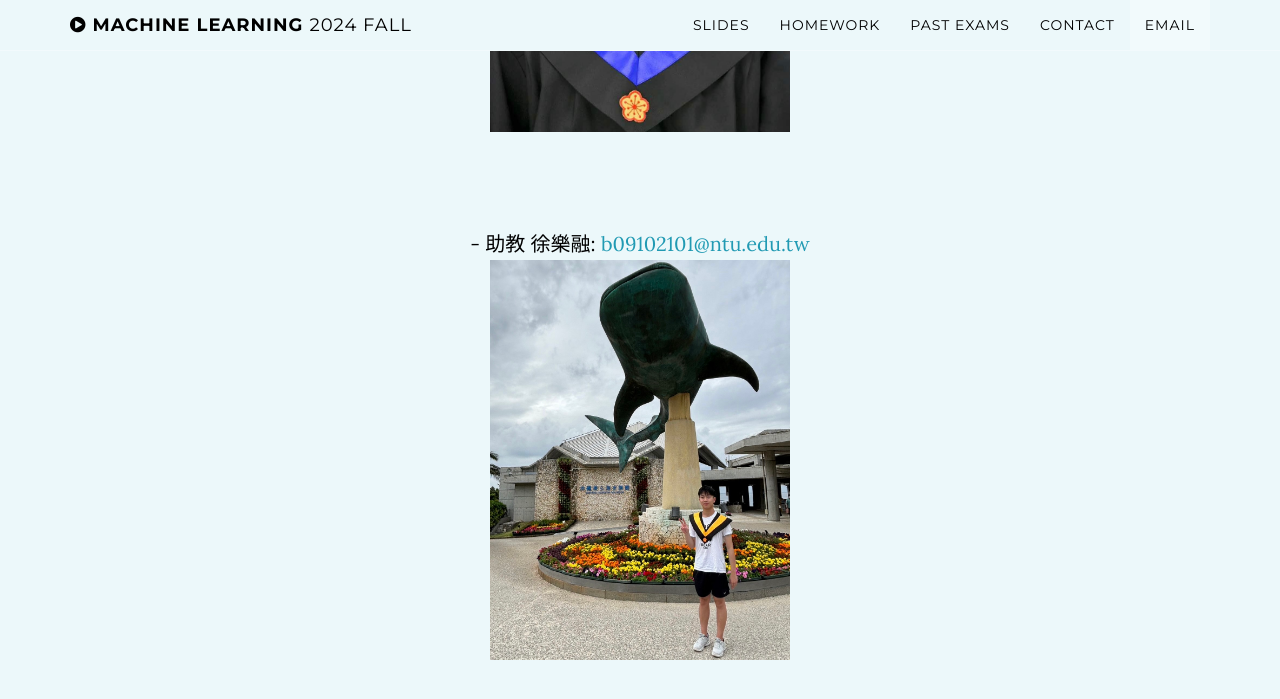
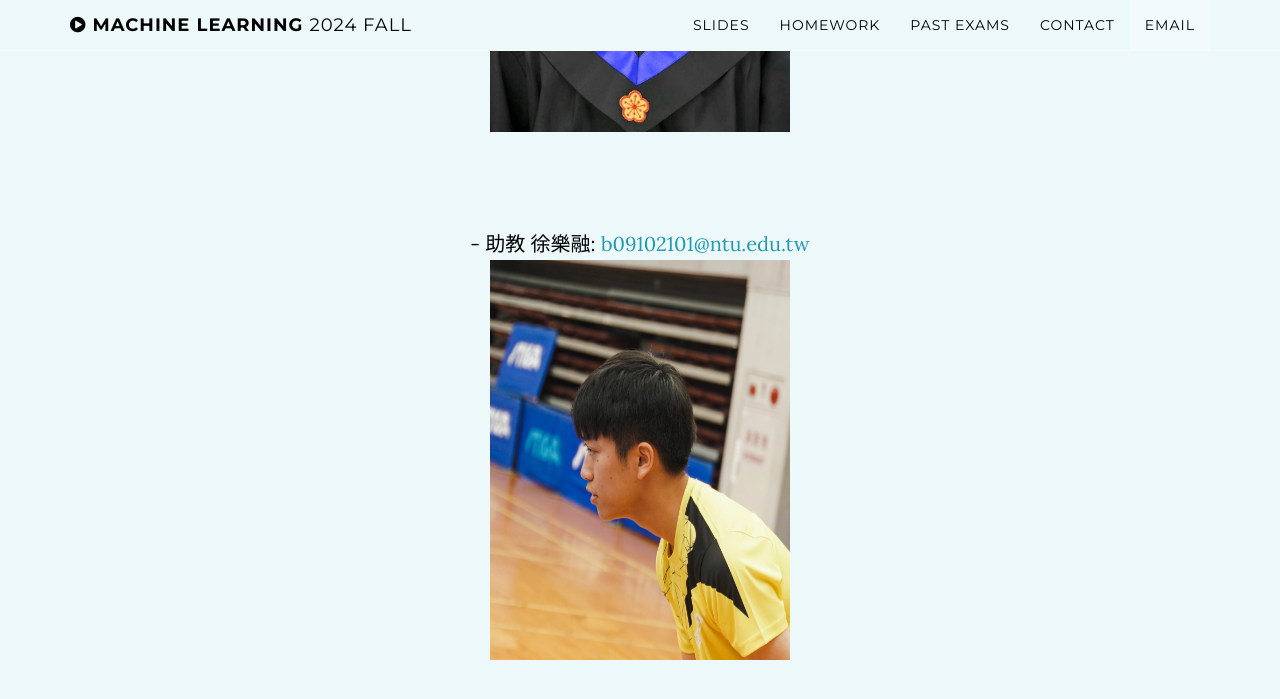
Before and after one commit to ntueemlta2024/ntueemlta2024.github.io, a Jekyll site: the page built from index.html, in a window 1280 px wide and 900 px high, scrolled down 5406 px. Shown: the top 699 px of the window. Built offline with Jekyll 4.4.1, drawn with Linux system fonts in a browser that asks for light colours.

Commit message:
change photo

```diff
--- a/_config.yml
+++ b/_config.yml
@@ -19,7 +19,7 @@ TAs:
     url: https://ntueemlta2024.github.io/img/hsieh.jpg
   - name: 徐樂融
     email: b09102101@ntu.edu.tw
-    url: https://ntueemlta2024.github.io/img/rong.jpg
+    url: https://ntueemlta2024.github.io/img/rong2.jpg
 
 TeacherEmail: peiyuanwu@ntu.edu.tw
 
```
Also changed, not shown: img/rong2.jpg (added).
